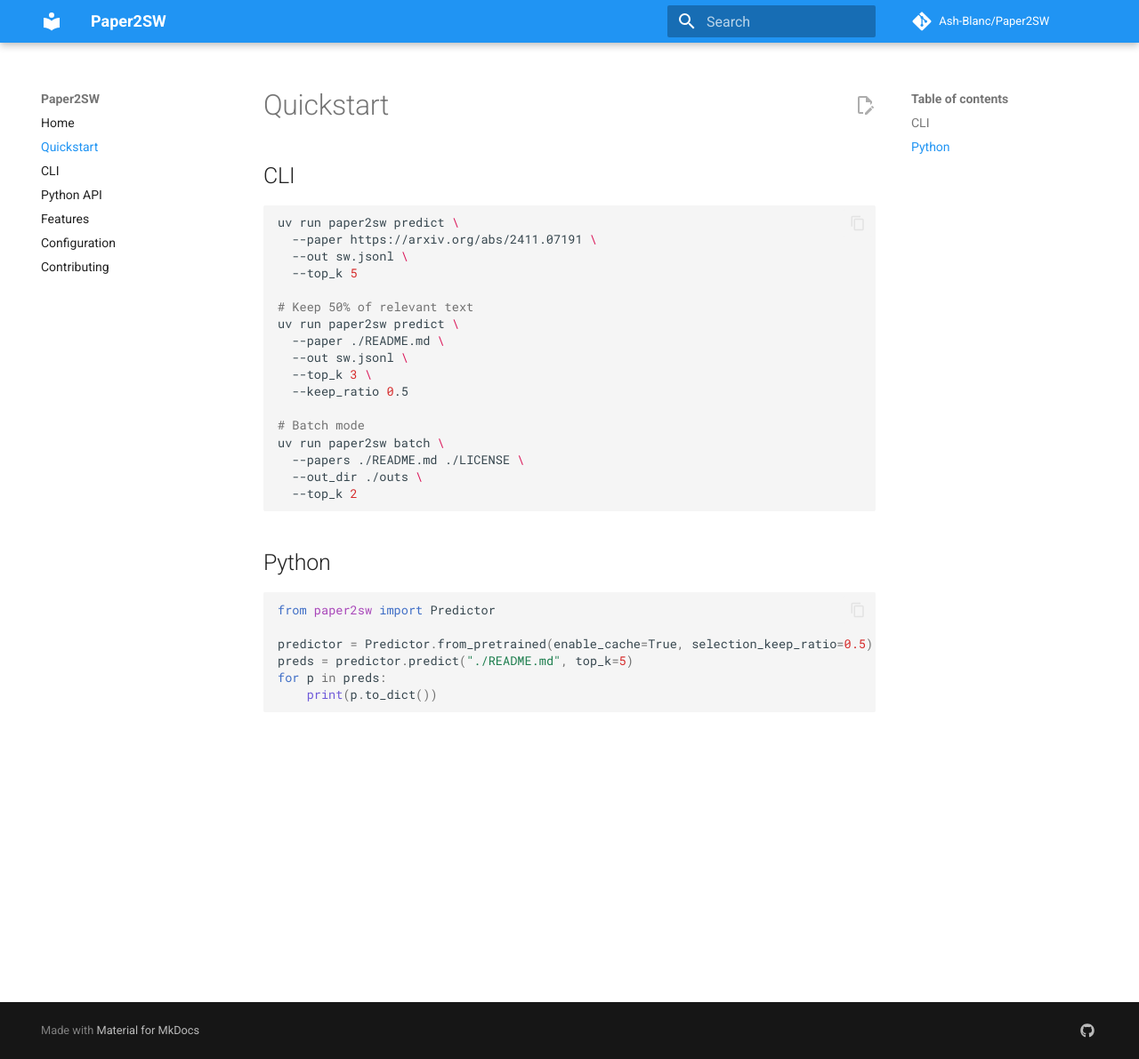
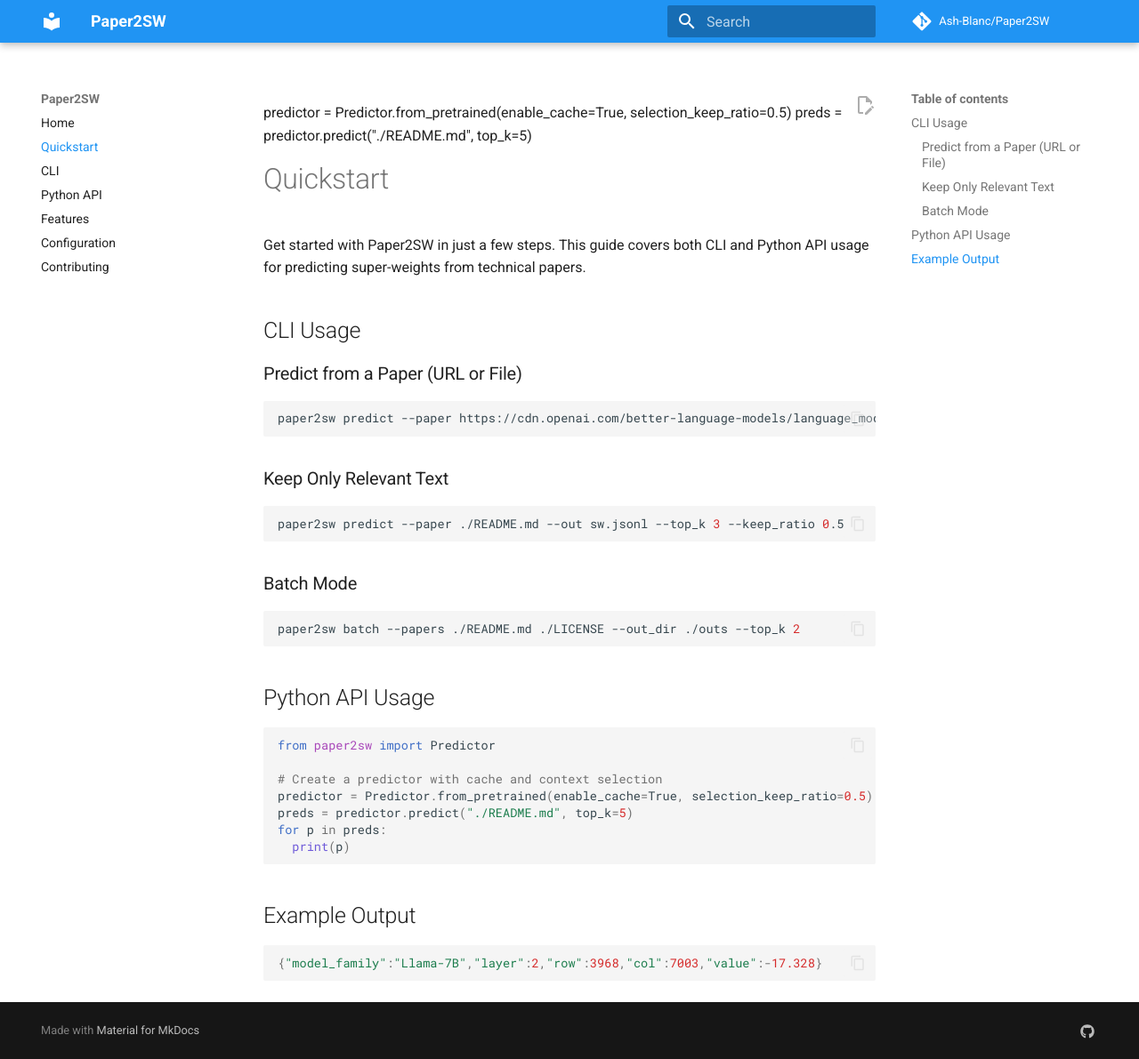
Before and after one commit to Ash-Blanc/paper2sw, an MkDocs documentation site: the page built from docs/quickstart.md, in a window 1280 px wide and 1191 px high. Shown: the whole window at 89% size. Built offline with MkDocs 1.6.1 and Material for MkDocs 9.7.7, drawn with Linux system fonts in a browser that asks for light colours; comment, search, counter and statistics services are not loaded.

Commit message:
fix: broken files and docs

````diff
--- a/docs/quickstart.md
+++ b/docs/quickstart.md
@@ -1,34 +1,40 @@
+predictor = Predictor.from_pretrained(enable_cache=True, selection_keep_ratio=0.5)
+preds = predictor.predict("./README.md", top_k=5)
+
 # Quickstart
 
-## CLI
+Get started with Paper2SW in just a few steps. This guide covers both CLI and Python API usage for predicting super-weights from technical papers.
 
+## CLI Usage
+
+### Predict from a Paper (URL or File)
 ```bash
-uv run paper2sw predict \
-  --paper https://arxiv.org/abs/2411.07191 \
-  --out sw.jsonl \
-  --top_k 5
-
-# Keep 50% of relevant text
-uv run paper2sw predict \
-  --paper ./README.md \
-  --out sw.jsonl \
-  --top_k 3 \
-  --keep_ratio 0.5
-
-# Batch mode
-uv run paper2sw batch \
-  --papers ./README.md ./LICENSE \
-  --out_dir ./outs \
-  --top_k 2
+paper2sw predict --paper https://cdn.openai.com/better-language-models/language_models_are_unsupervised_multitask_learners.pdf --out output_real_paper.jsonl --top_k 5
 ```
 
-## Python
+### Keep Only Relevant Text
+```bash
+paper2sw predict --paper ./README.md --out sw.jsonl --top_k 3 --keep_ratio 0.5
+```
+
+### Batch Mode
+```bash
+paper2sw batch --papers ./README.md ./LICENSE --out_dir ./outs --top_k 2
+```
+
+## Python API Usage
 
 ```python
 from paper2sw import Predictor
 
+# Create a predictor with cache and context selection
 predictor = Predictor.from_pretrained(enable_cache=True, selection_keep_ratio=0.5)
 preds = predictor.predict("./README.md", top_k=5)
 for p in preds:
-    print(p.to_dict())
+  print(p)
 ```
+
+## Example Output
+```jsonl
+{"model_family":"Llama-7B","layer":2,"row":3968,"col":7003,"value":-17.328}
+```
````
Also changed, not shown: README.md (+15 -7 lines), docs/python-api.md (+29 -9 lines), 11 other files.
